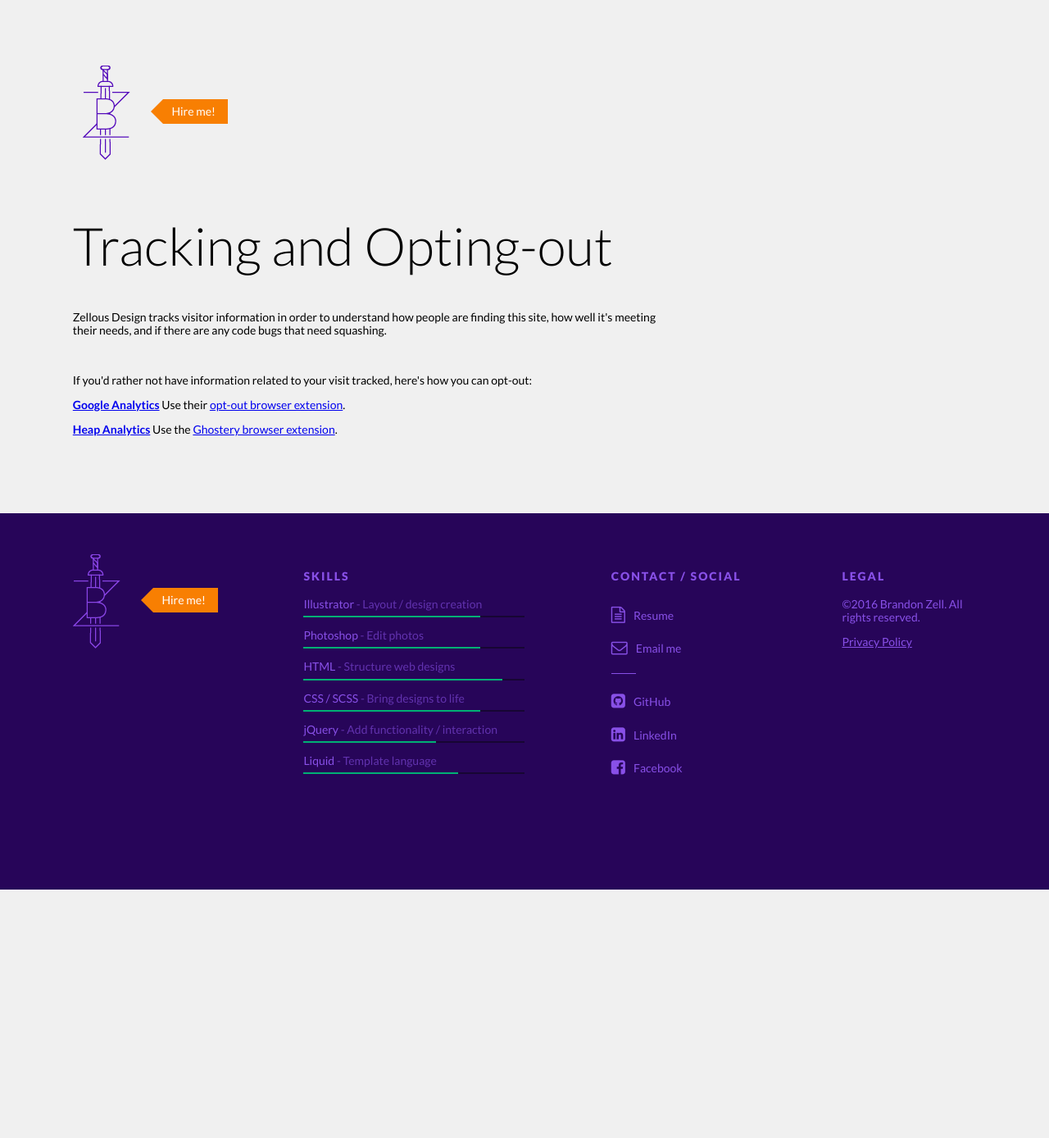
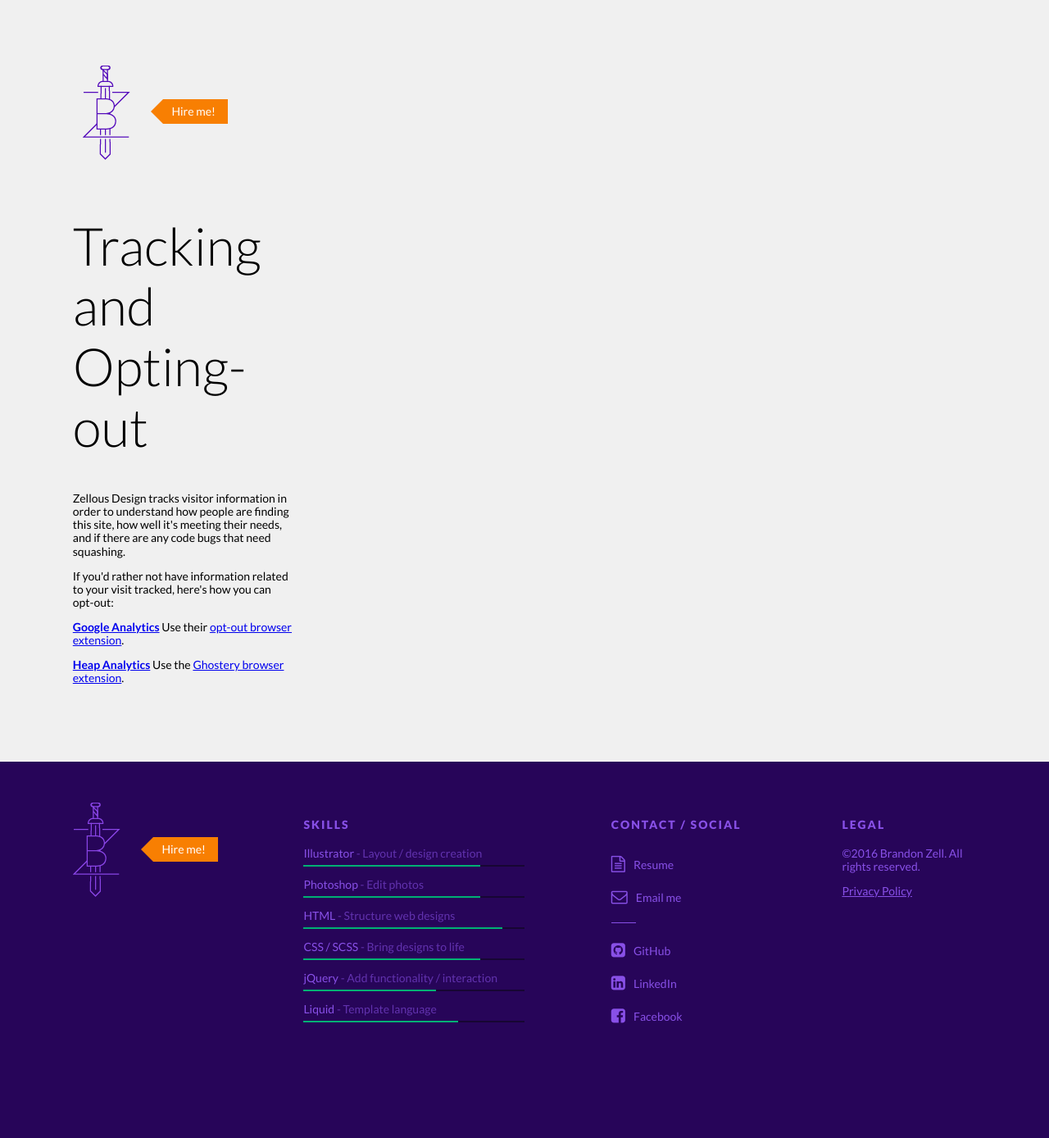
Before and after one commit to bzle/brandonz-me, a Jekyll site: the page built from privacy-policy/index.html, in a window 1280 px wide. Shown: the whole page at 82% size. Built offline with Jekyll 4.4.1, drawn with Linux system fonts in a browser that asks for light colours; nearby versions of some CDN libraries; before the commit the page ends 1085 px from its top, so only the background shows below that.

Commit message:
Updated '/privacy-policy/index.html' via CloudCannon

```diff
--- a/privacy-policy/index.html
+++ b/privacy-policy/index.html
@@ -7,11 +7,10 @@ page-class: page__privacy-policy
 
 <section class="hero-section">
     <div class="grid">
-        <div class="grid__item two-thirds">
+        <div class="grid__item one-quarter">
                 <h1 class="editable">Tracking and Opting-out</h1>
                 <p class="editable">Zellous Design tracks visitor information in order to understand how people are finding this site, how well it&#39;s meeting their needs, and if there are any code bugs that need squashing.
                 </p>
-                <br>
                 <p>If you&#39;d rather not have information related to your visit tracked, here&#39;s how you can opt-out:</p>
                 <p>
                     <strong><a target="_blank" href="http://www.google.com/analytics/">Google Analytics</a></strong>
```
